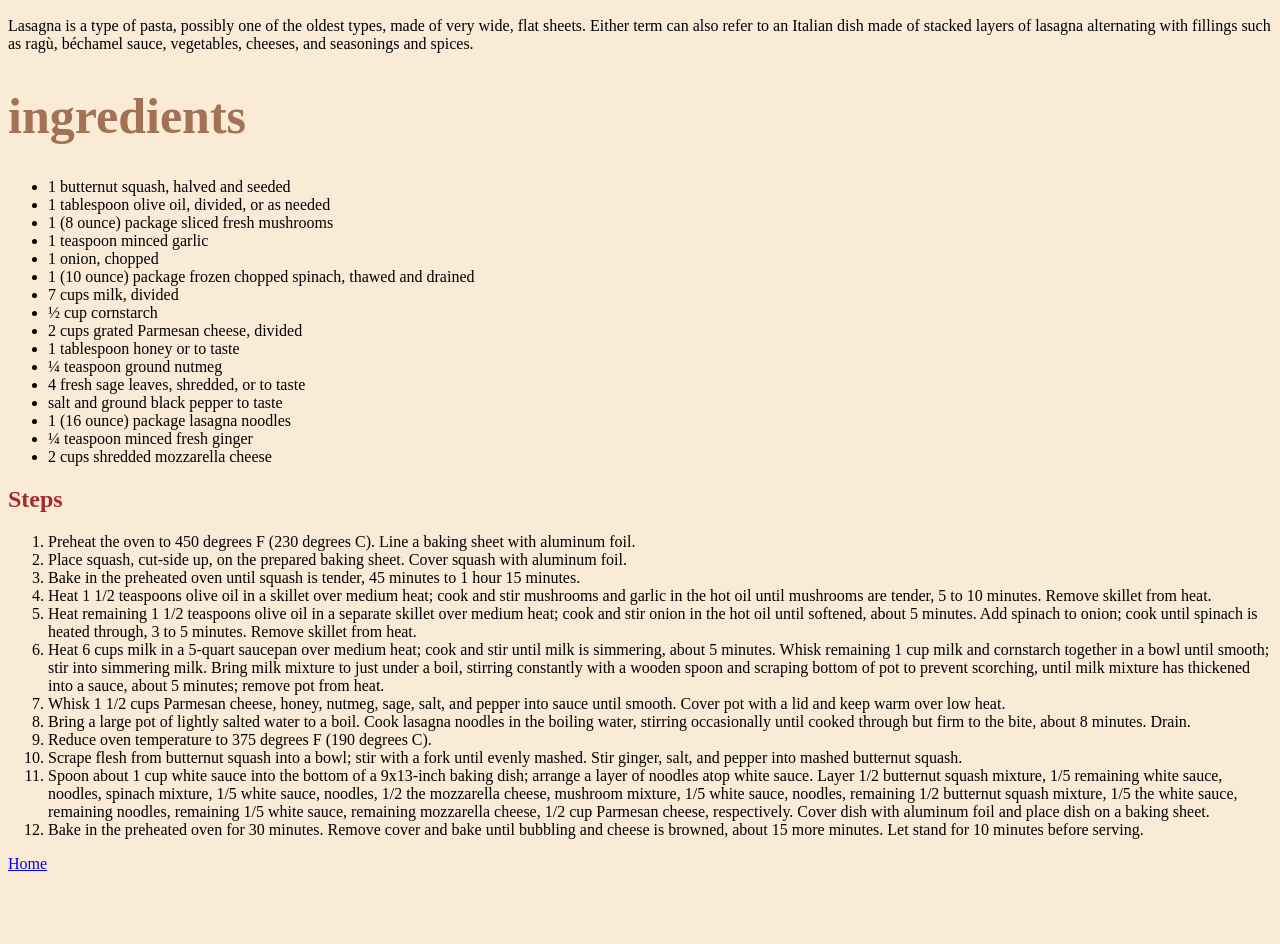
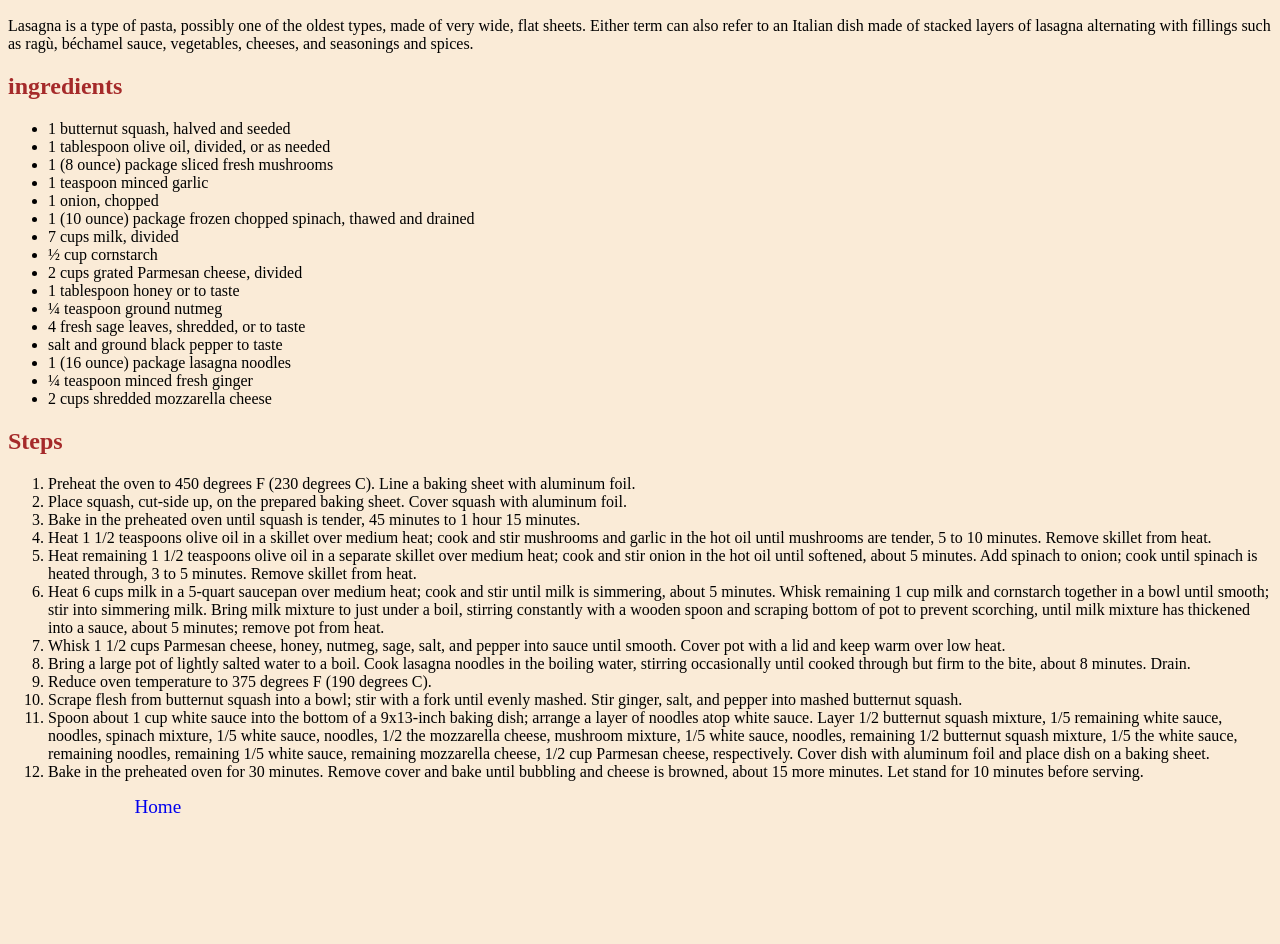
Before and after one commit to gunga003/odin-recipes, a plain HTML site: page recipes/lasagna.html in a window 1280 px wide. Shown: the part 370-1314 px from the top of the page. Before the commit the page ends 1251 px from the top, so only its background shows below. Drawn offline with Linux system fonts and the light colour scheme.

Commit message:
Link format
align the links

```diff
--- a/main.css
+++ b/main.css
@@ -12,5 +12,17 @@ h1 {
 }
 
 img {
-    border-radius: 1em;s
+    border-radius: 1em;
 }
+
+a {
+    text-decoration: none;
+    font-size: larger;
+    padding: 10%;
+    display: inline;
+ }
+
+ a:hover {
+
+color :blue
+ }
--- a/recipes/lasagna.html
+++ b/recipes/lasagna.html
@@ -13,7 +13,7 @@
         of very wide, flat sheets. Either term can also refer to an Italian dish made of
         stacked layers of lasagna alternating with fillings such as ragù, béchamel sauce,
         vegetables, cheeses, and seasonings and spices.</p>
-        <h1>ingredients</h1>
+        <h2>ingredients</h2>
     <ul>
         <li>1 butternut squash, halved and seeded</li>
         <li>1 tablespoon olive oil, divided, or as needed</li>
```
Also changed, not shown: recipes/ugali.html (+1 -1 lines).
